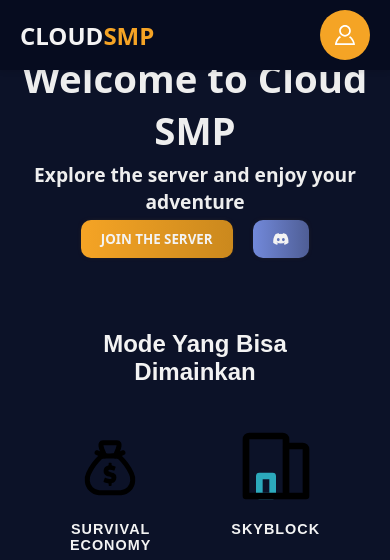
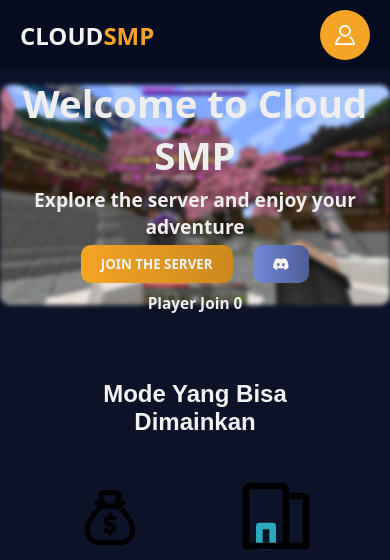
Before and after one commit to ChairawanChannel/CLOUD-SMP, a PHP site: page / in a window 390 px wide. Shown: the top 560 px of the page. Run offline with PHP 8.4, Linux system fonts and the light colour scheme; some libraries are stand-ins or nearby versions; some web fonts are replaced.

Commit message:
fixing carousel mobile view issue

```diff
--- a/assets/css/style.css
+++ b/assets/css/style.css
@@ -1073,7 +1073,7 @@ a {
   .carousel-container {
     position: relative;
     width: 100%;
-    height: 200px;
+    height: 250px;
     overflow: hidden;
     display: flex;
     justify-content: center;
@@ -1138,14 +1138,7 @@ a {
     margin-top: 5px;
   }
 
-  .carousel-slide img {
-    filter: blur(2px);
-    width: 100%;
-    height: 100%;
-    display: none;
-    justify-content: center;
-    align-items: center;
-  }
+
 
   /* Carousel Navigation Buttons */
   .prev-btn,
```
